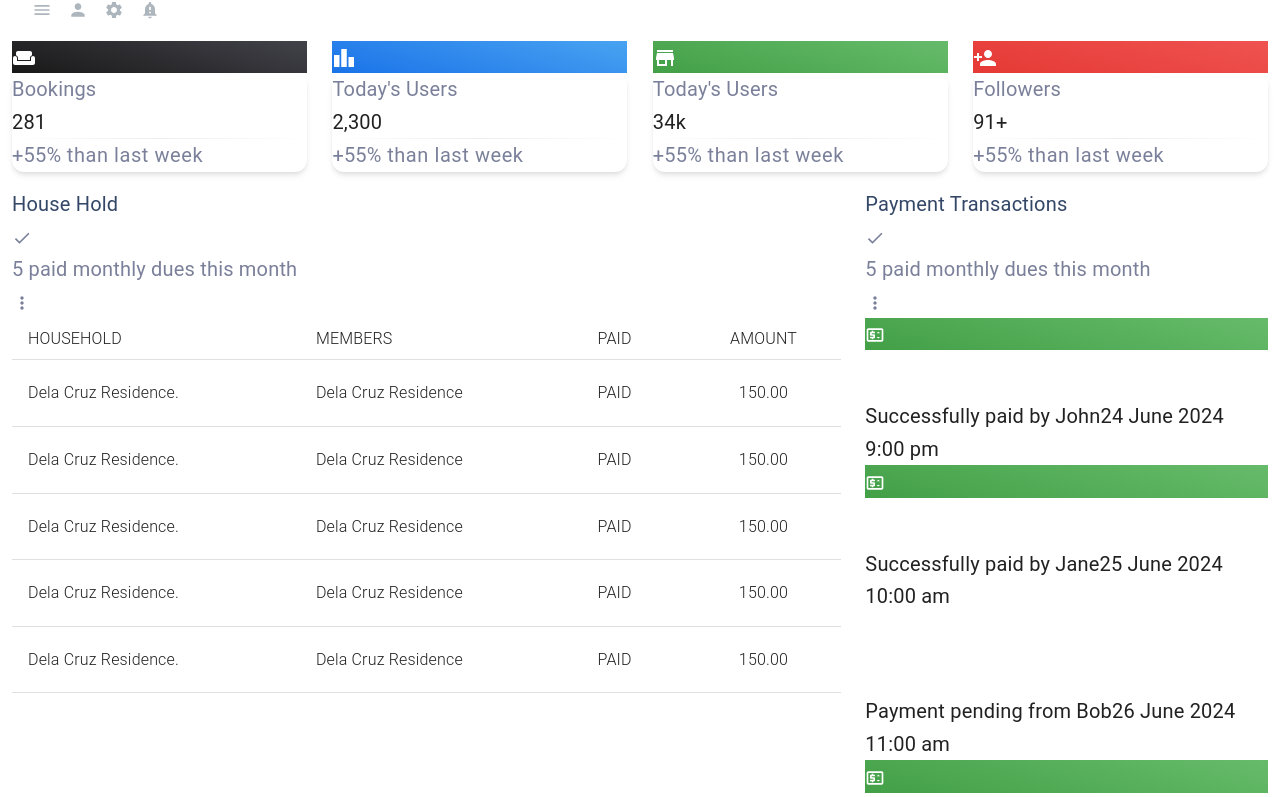
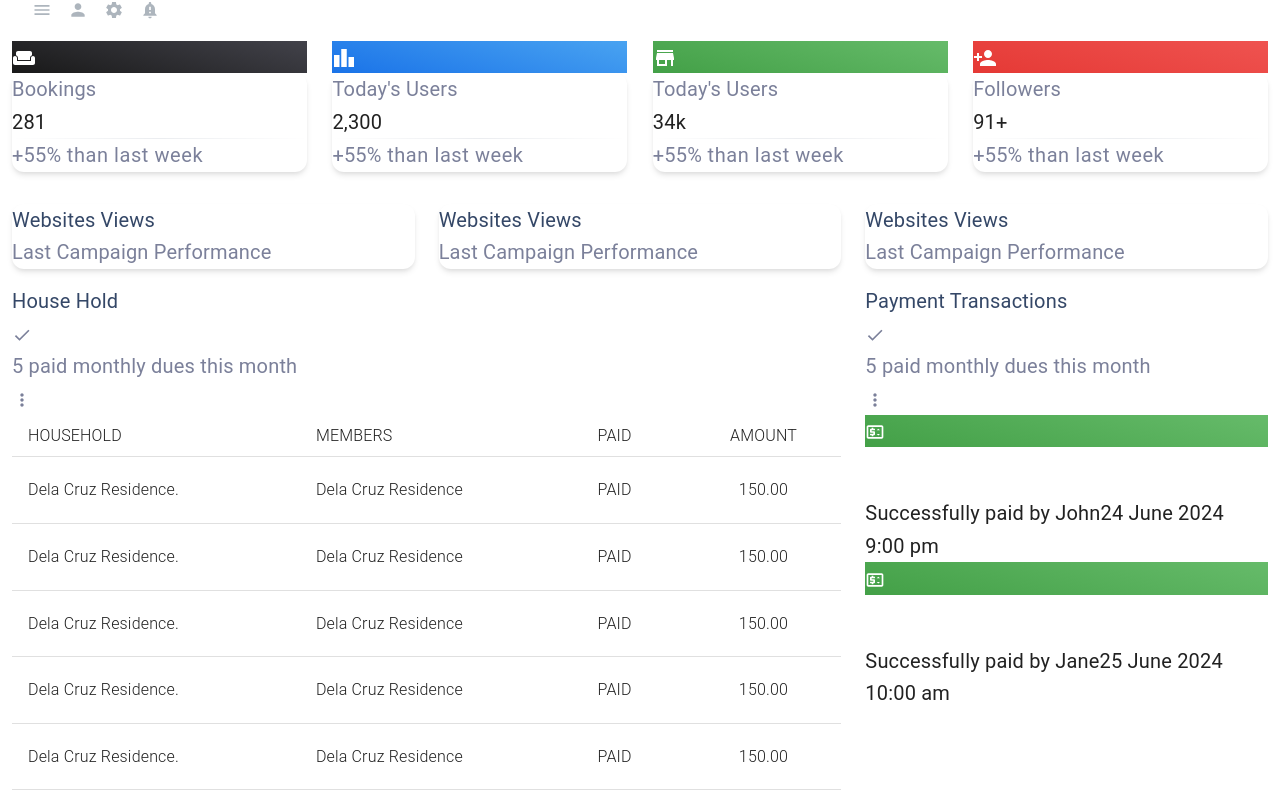
Before and after one commit to josepaulodelacruz/PA_Dashboard, a React (Vite) app: page / in a window 1280 px wide. Shown: the part 991-1788 px from the top of the page. Built offline with nearby package versions, Linux system fonts and the light colour scheme.

Commit message:
added chartcard component

```diff
--- /dev/null
+++ b/src/Components/Labels/Spans.tsx
@@ -0,0 +1,34 @@
+import { useTheme } from "@mui/material/styles";
+
+const SpanTheme = () => {
+  const theme = useTheme()
+  const { dark, text } = theme.palette as { gradients?: any, dark?: any, text?: any }
+
+  const textColor = dark.main
+  const subTextColor = text.main
+
+  return {textColor: textColor, subTextColor: subTextColor}
+}
+
+const MainSpan = () => {
+
+  const textTheme = SpanTheme()
+
+  return (
+    <h6 className='text-[1rem] font-bold' style={{ color: textTheme.textColor }} >
+      Websites Views
+    </h6>
+  )
+}
+
+const SubSpan = () => {
+  const textTheme = SpanTheme()
+  return (
+    <span className='text-[0.70rem] font-light' style={{ color: textTheme.subTextColor }} >
+      Last Campaign Performance
+    </span>
+  )
+
+}
+
+export { MainSpan, SubSpan }
--- a/src/Layouts/TemplateContainer/index.tsx
+++ b/src/Layouts/TemplateContainer/index.tsx
@@ -52,7 +52,7 @@ const TemplateContainer = () => {
 
 
   return (
-    <div className={`grid h-screen transition-all  duration-300 grid-cols[100%] ${_isSidebarOpen ? 'xl:grid-cols-[20%_80%]' : 'xl:grid-cols-[0_100%]'}`}>
+    <div className={`grid h-screen transition-all  duration-300 grid-cols[100%] ${_isSidebarOpen ? 'xl:grid-cols-[14%_86%]' : 'xl:grid-cols-[0_100%]'}`}>
 
       <Sidenav />
 
--- /dev/null
+++ b/src/pages/Dashboard/Components/ChartCard.tsx
@@ -0,0 +1,27 @@
+import Grid from '@mui/material/Grid'
+import Paper from '@mui/material/Paper'
+import { MainSpan, SubSpan } from '@/Components/Labels/Spans'
+import React from 'react'
+
+interface ChartCardProps {
+  backgroundValue: string
+}
+
+const ChartCard: React.FC<ChartCardProps> = ({ backgroundValue }) => {
+
+  return (
+    <Grid item md={4} xs={12}>
+      <div className="h-[250px] relative w-full flex justify-center mb-10">
+        <div className='h-[200px] shadow-xl relative top-[-70] z-10 rounded-xl w-11/12' style={{background: backgroundValue}}>
+        </div>
+        <Paper className="absolute px-7 pb-5 items-start mt-10 bg-white flex flex-col justify-end w-full h-full top-0 left-0 rounded-xl shadow-md"
+          sx={{ borderRadius: '0.75rem', boxShadow: 'rgba(0, 0, 0, 0.1) 0rem 0.25rem 0.375rem -0.0625rem, rgba(0, 0, 0, 0.06) 0rem 0.125rem 0.25rem -0.0625rem' }}>
+          <MainSpan/>
+          <SubSpan/>
+        </Paper>
+      </div>
+    </Grid>
+  )
+}
+
+export default ChartCard
--- a/src/pages/Dashboard/index.tsx
+++ b/src/pages/Dashboard/index.tsx
@@ -10,6 +10,7 @@ import { useTheme } from "@mui/material/styles"
 import CardWithTable from "./Components/CardWithTable"
 import DataTable from './Components/DataTable'
 import Stepper from "@/Components/Stepper"
+import ChartCard from "./Components/ChartCard"
 
 
 const DashboardPage = () => {
@@ -49,7 +50,8 @@ const DashboardPage = () => {
       gradientColor: linearGradient(gradients.error.main, gradients.error.state),
       total: '91+',
     },
-  ];
+  ]
+
 
   return (
     <DashboardLayout>
@@ -66,18 +68,24 @@ const DashboardPage = () => {
           }
         </Grid>
 
-        <Grid container item md={12} xs={12} direction='row' spacing={3} style={{padding: '1rem 0 0 1rem'}} >
+        <Grid container item md={12} xs={12} direction='row' spacing={3} style={{ padding: '2rem 0 0 1rem' }}>
+          <ChartCard backgroundValue={linearGradient(gradients.info.main, gradients.info.state)}/>
+          <ChartCard backgroundValue={linearGradient(gradients.primary.main, gradients.primary.state)}/>
+          <ChartCard backgroundValue={linearGradient(gradients.success.main, gradients.success.state)}/>
+        </Grid>
+
+        <Grid container item md={12} xs={12} direction='row' spacing={3} style={{ padding: '1rem 0 0 1rem' }} >
 
           <Grid item md={8} xs={12} >
             <CardWithTable title="House Hold" >
-              <div className="h-[0.60rem]"/>
+              <div className="h-[0.60rem]" />
               <DataTable />
             </CardWithTable>
           </Grid>
 
           <Grid item md={4} xs={12}>
             <CardWithTable title="Payment Transactions">
-              <div className="h-[0.60rem]"/>
+              <div className="h-[0.60rem]" />
               <Stepper />
             </CardWithTable>
           </Grid>
--- a/src/routes.tsx
+++ b/src/routes.tsx
@@ -3,7 +3,7 @@ import DashboardIcon from '@mui/icons-material/Dashboard'
 import TablesIcon from '@mui/icons-material/TableRows'
 
 //Pages
-import DashboardPage from '@/pages/Dashboard'
+import DashboardPage from '@/Pages/Dashboard'
 
 const routes: RouteModel[] = [
   {
```
